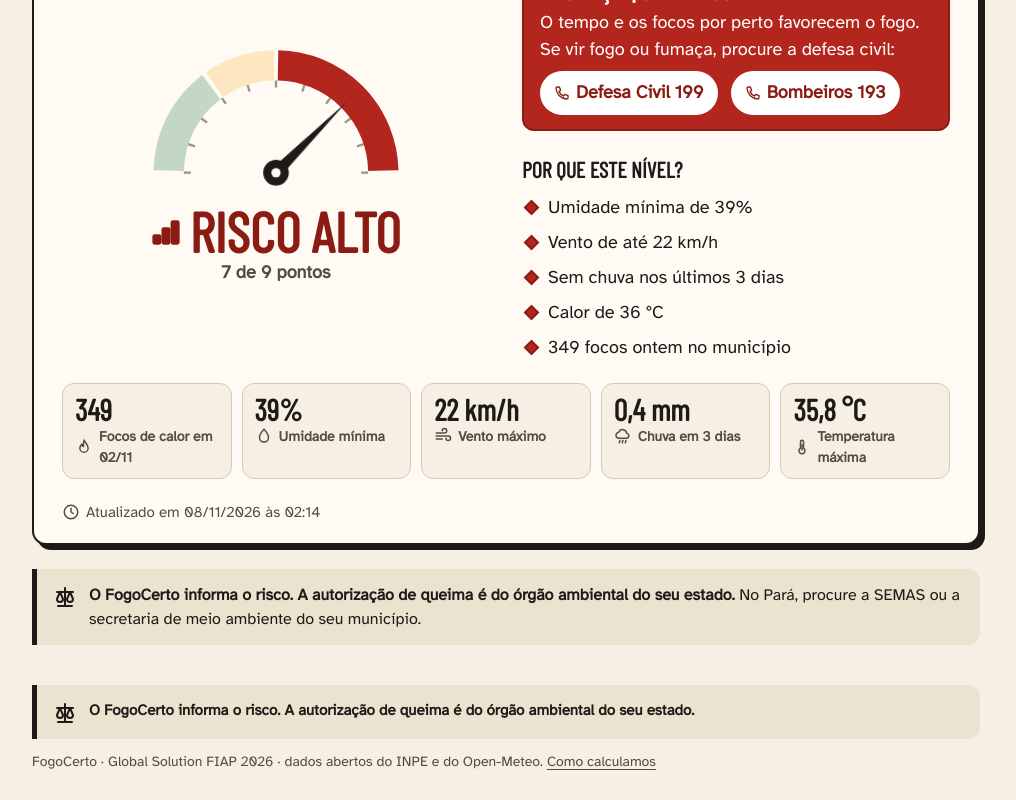
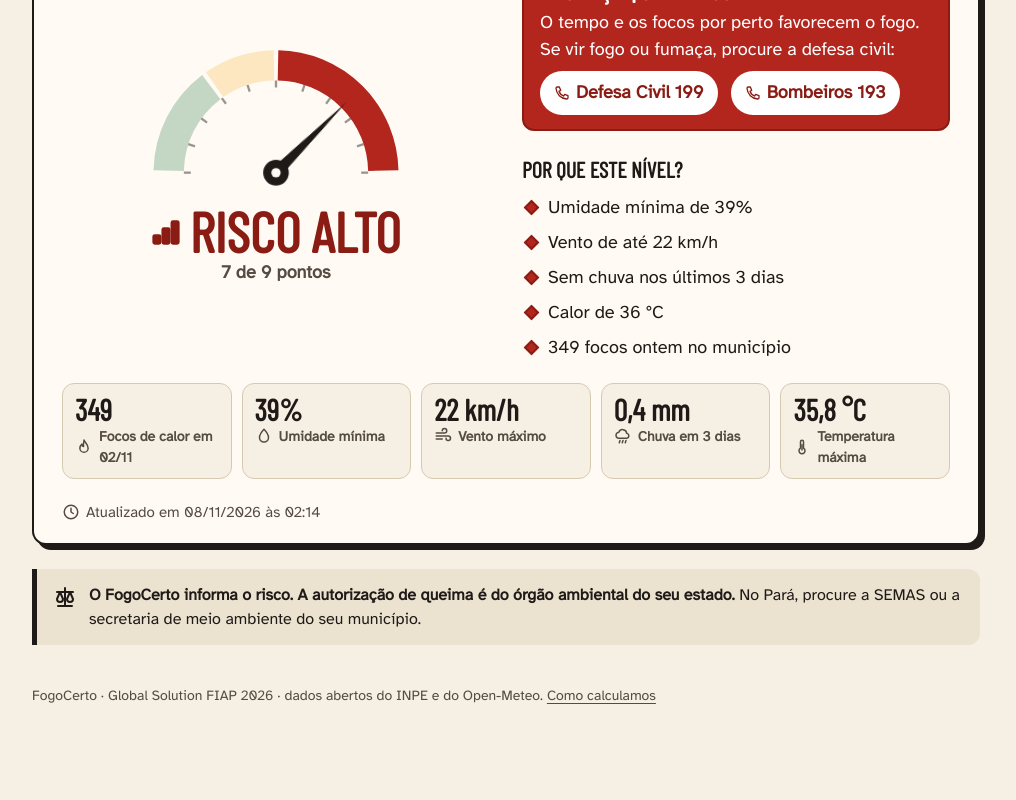
Before and after one commit to BrenoDevSilva/FogoCerto, a React (Vite) app in the folder site/: page / in a window 1280 px wide. Shown: the part 565-1365 px from the top of the page, without its empty margins (134-1150 px from the left). After the commit the page ends 1299 px from the top, so only its background shows below. Built offline with nearby package versions, Linux system fonts and the light colour scheme.

Commit message:
site: aviso legal uma vez por tela e previa neutra do assistente
Co-Authored-By: Claude Opus 5.5 <noreply@anthropic.com>

```diff
--- a/site/src/App.tsx
+++ b/site/src/App.tsx
@@ -126,7 +126,7 @@ export default function App() {
         previa={
           <div className="previa-chat">
             <span className="previa-chat__balao previa-chat__balao--eu">Preciso de autorização para queimar o pasto?</span>
-            <span className="previa-chat__balao">Sim. A Lei 14.944/2024 diz que…</span>
+            <span className="previa-chat__balao">A resposta vai aparecer aqui, com a fonte da lei.</span>
             <span className="previa-chat__campo">Escreva sua pergunta</span>
           </div>
         }
@@ -153,12 +153,15 @@ export default function App() {
     )
   } else if (estado.tipo === 'carregando') {
     conteudo = (
+      <>
         <div className="estado" role="status" aria-live="polite">
           <span className="estado__chama" aria-hidden="true">
             <IconeChama width={40} height={40} />
           </span>
           <p>Carregando o risco de hoje…</p>
         </div>
+        <AvisoLegal compacto />
+      </>
     )
   } else if (estado.tipo === 'erro') {
     conteudo = (
@@ -174,6 +177,7 @@ export default function App() {
           Em caso de fogo, não espere: ligue para a Defesa Civil (<a href="tel:199">199</a>) ou os Bombeiros (
           <a href="tel:193">193</a>).
         </p>
+        <AvisoLegal compacto />
       </div>
     )
   } else if (rota === 'panorama') {
@@ -224,8 +228,8 @@ export default function App() {
         {conteudo}
       </main>
 
+      {/* O aviso legal fica dentro de cada tela (inclusive a de erro), para não aparecer repetido. */}
       <footer className="rodape">
-        <AvisoLegal compacto />
         <p>
           FogoCerto · Global Solution FIAP 2026 · dados abertos do INPE e do Open-Meteo.{' '}
           <a href={hrefDe('como-calculamos')}>Como calculamos</a>
--- a/site/src/styles.css
+++ b/site/src/styles.css
@@ -1058,9 +1058,6 @@ a {
   font-size: 0.875rem;
   color: var(--tinta-2);
 }
-.rodape .aviso-legal {
-  color: var(--tinta);
-}
 
 /* ---------- Telas maiores ---------- */
 
```
Lines whose indentation alone changed are shown as unchanged.
